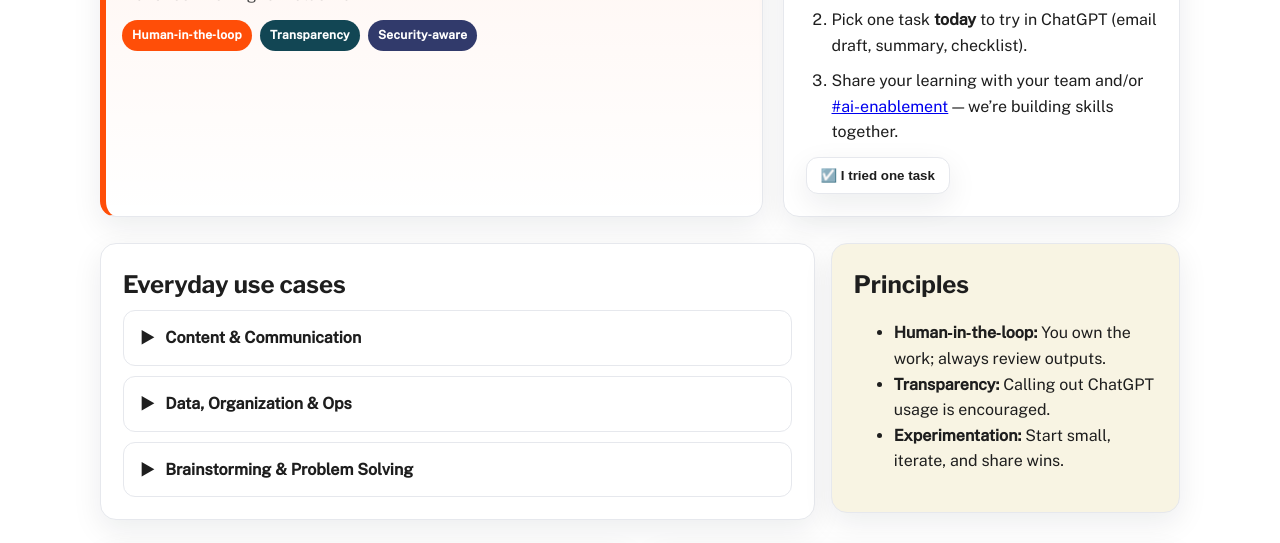
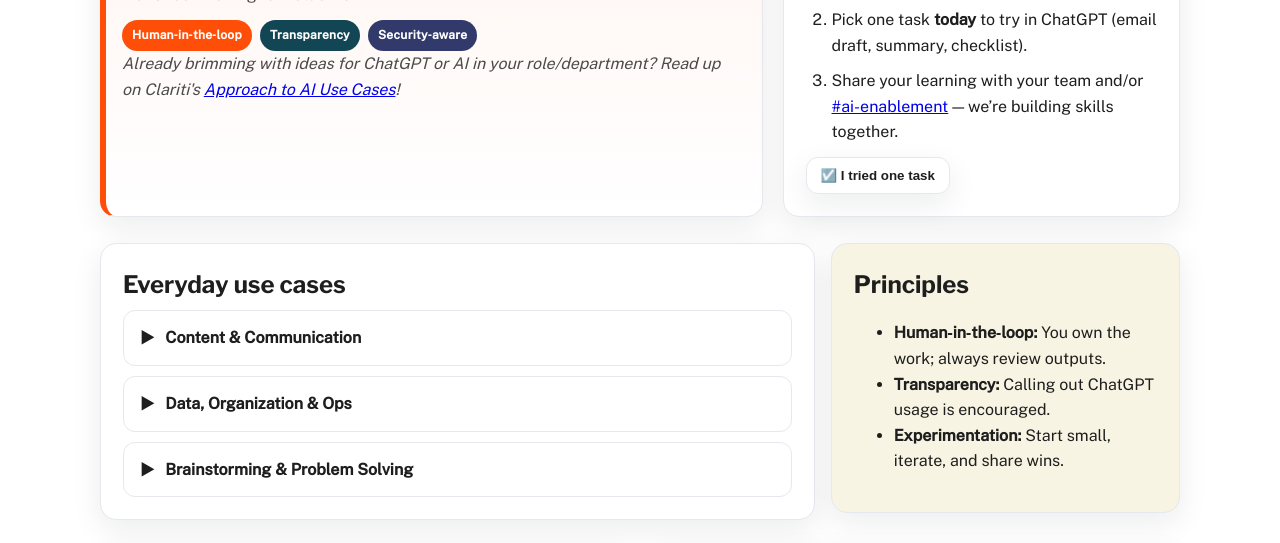
Before and after one commit to davelanegit/ai-squad, a plain HTML site: page index.html in a window 1280 px wide. Shown: the part 236-779 px from the top of the page. Drawn offline with nearby package versions, Linux system fonts and the light colour scheme.

Commit message:
Update index.html

```diff
--- a/index.html
+++ b/index.html
@@ -178,6 +178,7 @@
           <span class="pill" title="Principle" style="background:var(--rich-teal)">Transparency</span>
           <span class="pill" title="Principle" style="background:var(--dark-purple)">Security‑aware</span>
         </div>
+        <p class="lede"><em>Already brimming with ideas for ChatGPT or AI in your role/department? Read up on Clariti's <a href="https://claritisoftware.atlassian.net/wiki/x/RQAmyg">Approach to AI Use Cases</a>!</em></p>
       </div>
 
       <div class="card pad">
```
